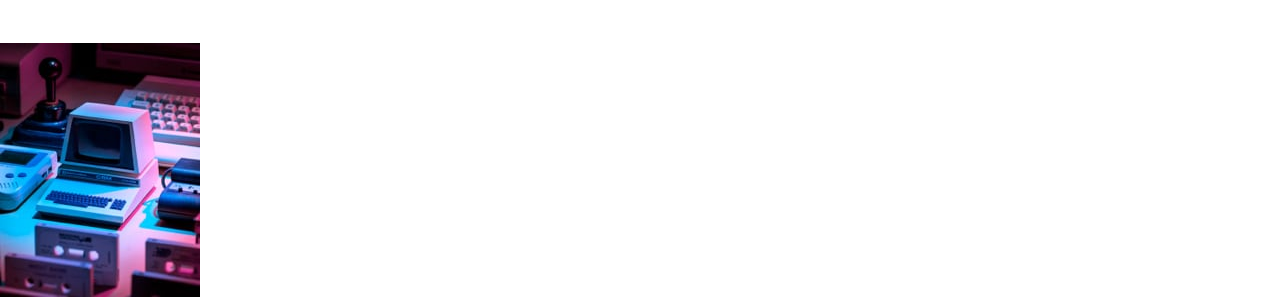
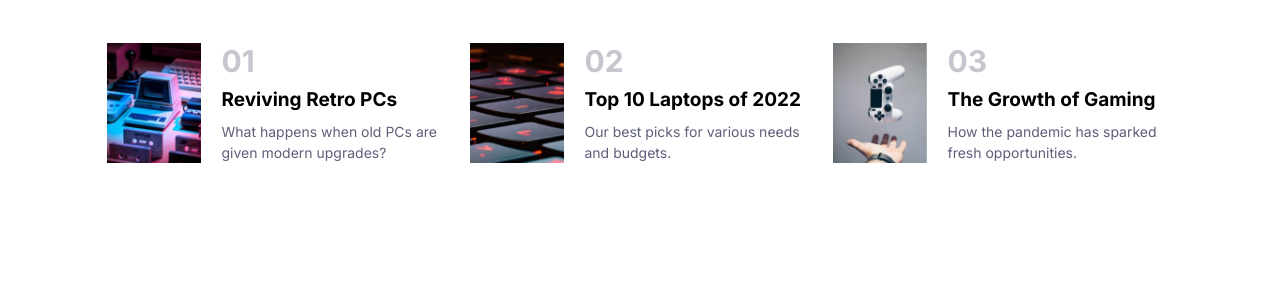
Before and after one commit to Luka-Popovic06/Product-CSS-HTML-4, a plain HTML site: page index.html in a window 1280 px wide. Shown: the part 677-975 px from the top of the page. After the commit the page ends 910 px from the top, so only its background shows below. Drawn offline with Linux system fonts and the light colour scheme.

Commit message:
Edit box-3

```diff
--- a/style.css
+++ b/style.css
@@ -119,3 +119,40 @@ h1 {
   transition: 0.4s;
 }
 /*BOX-3*/
+.box-3 {
+  display: grid;
+  grid-template-columns: 340px 340px 340px;
+  grid-template-rows: 140px;
+  margin-bottom: 50px;
+  justify-content: center;
+  column-gap: 23px;
+}
+.old-slike {
+  width: 120px;
+  height: 120px;
+}
+.box-3-1 {
+  display: flex;
+  gap: 20px;
+}
+.h3-1 {
+  color: hsl(233, 8%, 79%);
+  font-size: 30px;
+  margin-bottom: 9px;
+}
+.box-3-link {
+  text-decoration: none;
+  color: black;
+  font-weight: bolder;
+  font-size: 19px;
+}
+.box-3-link:hover {
+  color: hsl(5, 85%, 63%);
+  transition: 0.3s;
+}
+.p-1-1 {
+  margin-top: 10px;
+  color: hsl(236, 13%, 42%);
+  font-size: 14px;
+  line-height: 1.5;
+}
```
